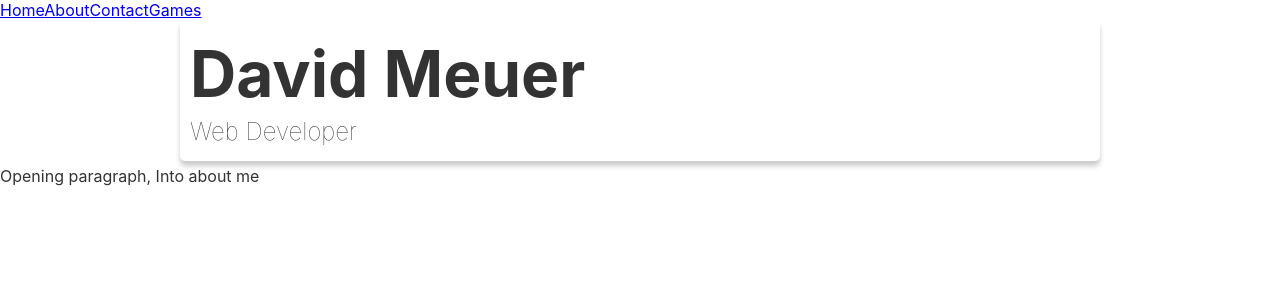
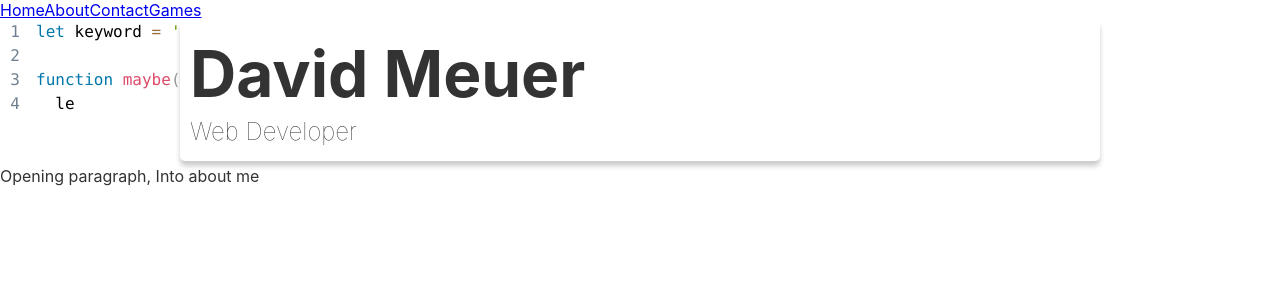
Before and after one commit to Davey-M/about-me, a React (Create React App) app: page / in a window 1280 px wide. Shown: the top 300 px of the page. Built offline with nearby package versions, Linux system fonts and the light colour scheme.

Commit message:
add syntax highlighting to background code

```diff
--- a/package.json
+++ b/package.json
@@ -6,10 +6,12 @@
     "@testing-library/jest-dom": "^5.16.4",
     "@testing-library/react": "^13.2.0",
     "@testing-library/user-event": "^13.5.0",
+    "axios": "^0.27.2",
     "react": "^18.1.0",
     "react-dom": "^18.1.0",
     "react-router-dom": "^6.3.0",
     "react-scripts": "5.0.1",
+    "react-syntax-highlighter": "^15.5.0",
     "web-vitals": "^2.1.4"
   },
   "scripts": {
--- a/src/Components/App/App.jsx
+++ b/src/Components/App/App.jsx
@@ -1,13 +1,14 @@
 import { BrowserRouter as Router, Routes, Route, Link } from 'react-router-dom';
-import './App.css';
+import styles from './App.module.css';
 
 // component imports
 import Home from '../Home/Home';
+import BackgroundCode from '../BackgroundCode/BackgroundCode';
 
 function App() {
   return (
     <Router>
-      <>
+      <div className={styles.container}>
         <header>
           <nav>
             <Link to='/'>Home</Link>
@@ -16,7 +17,8 @@ function App() {
             <Link to='/games'>Games</Link>
           </nav>
         </header>
-        <section>
+        <section className={styles.main}>
+          <BackgroundCode />
           <Routes>
             <Route path='/' element={<Home />} />
             <Route path='/about' element={<h1>About Page</h1>} />
@@ -25,7 +27,7 @@ function App() {
             <Route path='/games' element={<h1>Snake Page</h1>} />
           </Routes>
         </section>
-      </>
+      </div>
     </Router>
   );
 }
--- /dev/null
+++ b/src/Components/App/App.module.css
@@ -0,0 +1,14 @@
+.container {
+  display: grid;
+  height: 100vh;
+
+  grid-template-rows: max-content 1fr;
+}
+
+.main {
+  position: relative;
+
+  display: block;
+
+  overflow-y: scroll;
+}
--- /dev/null
+++ b/src/Components/BackgroundCode/BackgroundCode.jsx
@@ -0,0 +1,30 @@
+import { useEffect, useState } from 'react';
+import { Prism as SyntaxHighlighter } from 'react-syntax-highlighter';
+import styles from './BackgroundCode.module.css';
+import code from './test.js';
+
+function BackgroundCode() {
+  const [index, setIndex] = useState(0);
+
+  const keywords = ['let', 'const', 'function', 'return'];
+
+  useEffect(() => {
+    const interval = setInterval(() => {
+      setIndex((index) => index + 1);
+    }, 100);
+
+    return () => clearInterval(interval);
+  }, []);
+
+  return (
+    <>
+      <div className={styles.background}>
+        <SyntaxHighlighter language='javascript' showLineNumbers={true}>
+          {code.substring(0, index)}
+        </SyntaxHighlighter>
+      </div>
+    </>
+  );
+}
+
+export default BackgroundCode;
--- /dev/null
+++ b/src/Components/BackgroundCode/BackgroundCode.module.css
@@ -0,0 +1,37 @@
+.background {
+  width: 100%;
+  height: 100%;
+
+  position: absolute;
+  top: 0;
+  left: 0;
+
+  /* background-color: var(--dark); */
+
+  /* color: var(--white); */
+  color: var(--light);
+
+  z-index: -10;
+}
+
+.background pre {
+  background-color: transparent !important;
+  text-shadow: none !important;
+  font-family: monospace !important;
+  padding: var(--no) !important;
+  margin: var(--no) !important;
+}
+
+.code {
+  font-family: monospace;
+
+  white-space: pre;
+}
+
+.keyword {
+  color: rgb(255, 112, 112);
+}
+
+.variable {
+  color: rgb(123, 105, 255);
+}
--- /dev/null
+++ b/src/Components/BackgroundCode/test.js
@@ -0,0 +1,10 @@
+const code = `let keyword = 'this string';
+
+function maybe() {
+  let wow = true;
+
+  return wow ? 1 : 0;
+}
+`
+
+export default code;
--- a/src/index.css
+++ b/src/index.css
@@ -10,6 +10,9 @@ body {
   --black: #333;
   --transparent-black: #00000034;
   --white: #fff;
+  --light: #cdcdcd;
+
+  --dark: #33343a;
 
   --no: 0px;
   --small: 5px;
@@ -34,6 +37,8 @@ h1.large {
 .card {
   padding: var(--mid);
   border-radius: var(--small);
+
+  background-color: var(--white);
 }
 
 .shadow {
```
Also changed, not shown: src/Components/App/App.css (deleted), 1 other file (tests, documents, lock files or other folders).
